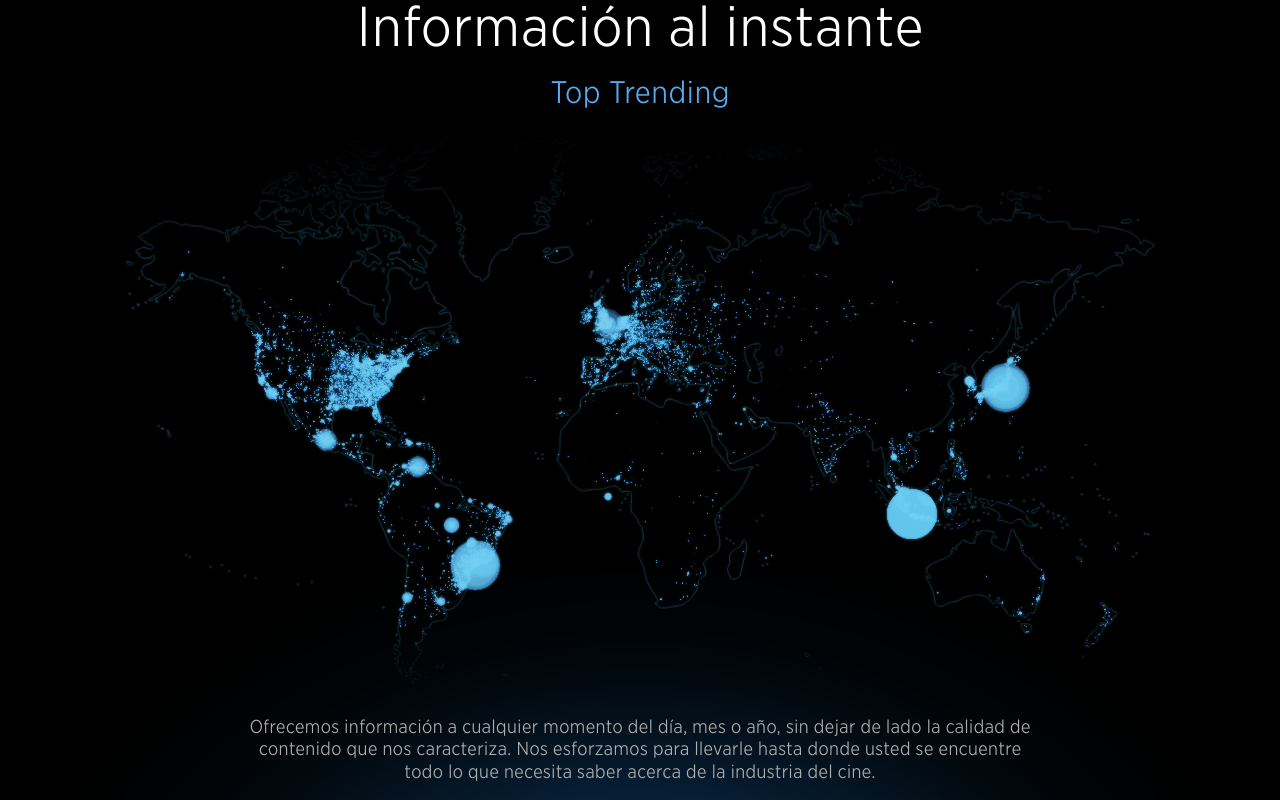
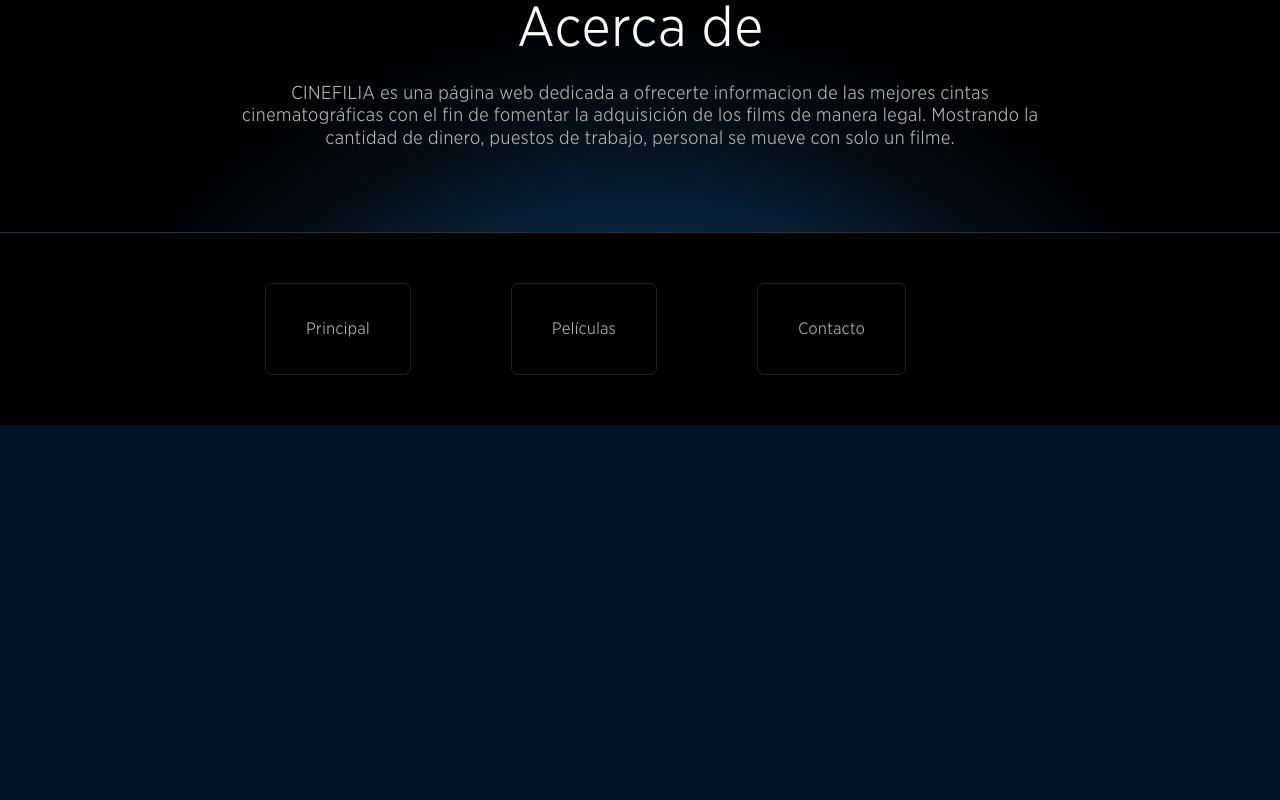
Before and after one commit to geovanyMedina/cine-web, a plain HTML site: page acerca.html in a window 1280 px wide. Shown: the part 480-1280 px from the top of the page. After the commit the page ends 905 px from the top, so only its background shows below. Drawn offline with Linux system fonts and the light colour scheme.

Commit message:
Se agrega informacion en acerca de

```diff
--- a/acerca.html
+++ b/acerca.html
@@ -14,10 +14,8 @@
                 <h1>CINEFILIA</h1>
             </header>
             <section class="contenido black-background bottom-shadow">
-                <h1>Información al instante</h1>
-                <h2>Top Trending</h2>
-                <img src="img/global.png" class="img-center">
-                <p>Ofrecemos información a cualquier momento del día, mes o año, sin dejar de lado la calidad de contenido que nos caracteriza. Nos esforzamos para llevarle hasta donde usted se encuentre todo lo que necesita saber acerca de la industria del cine.</p>
+                <h1>Acerca de</h1>
+                <p>CINEFILIA es una página web dedicada a ofrecerte informacion de las mejores cintas cinematográficas con el fin de fomentar la adquisición de los films de manera legal. Mostrando la cantidad de dinero, puestos de trabajo, personal se mueve con solo un filme.</p>
             </section>
             <footer class="contenido black-background top-border">
                 <div class="menu">
```
